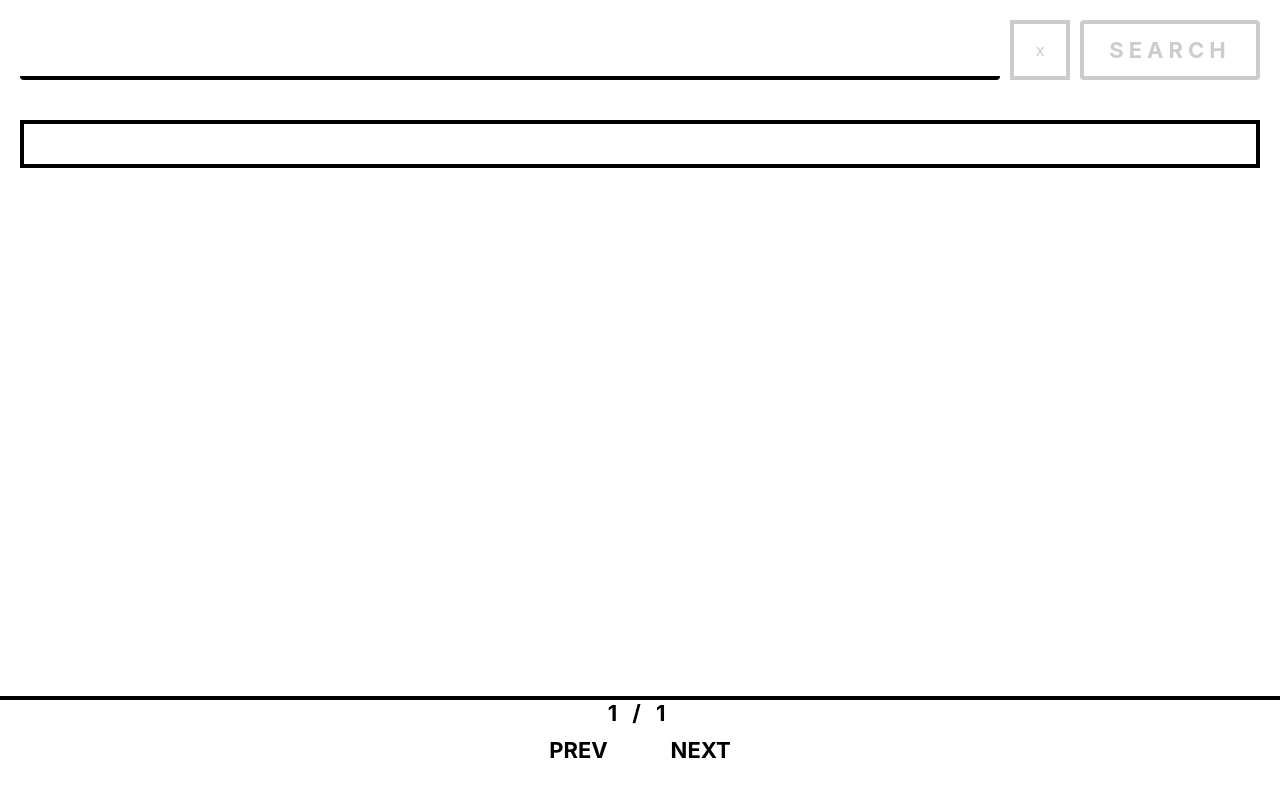
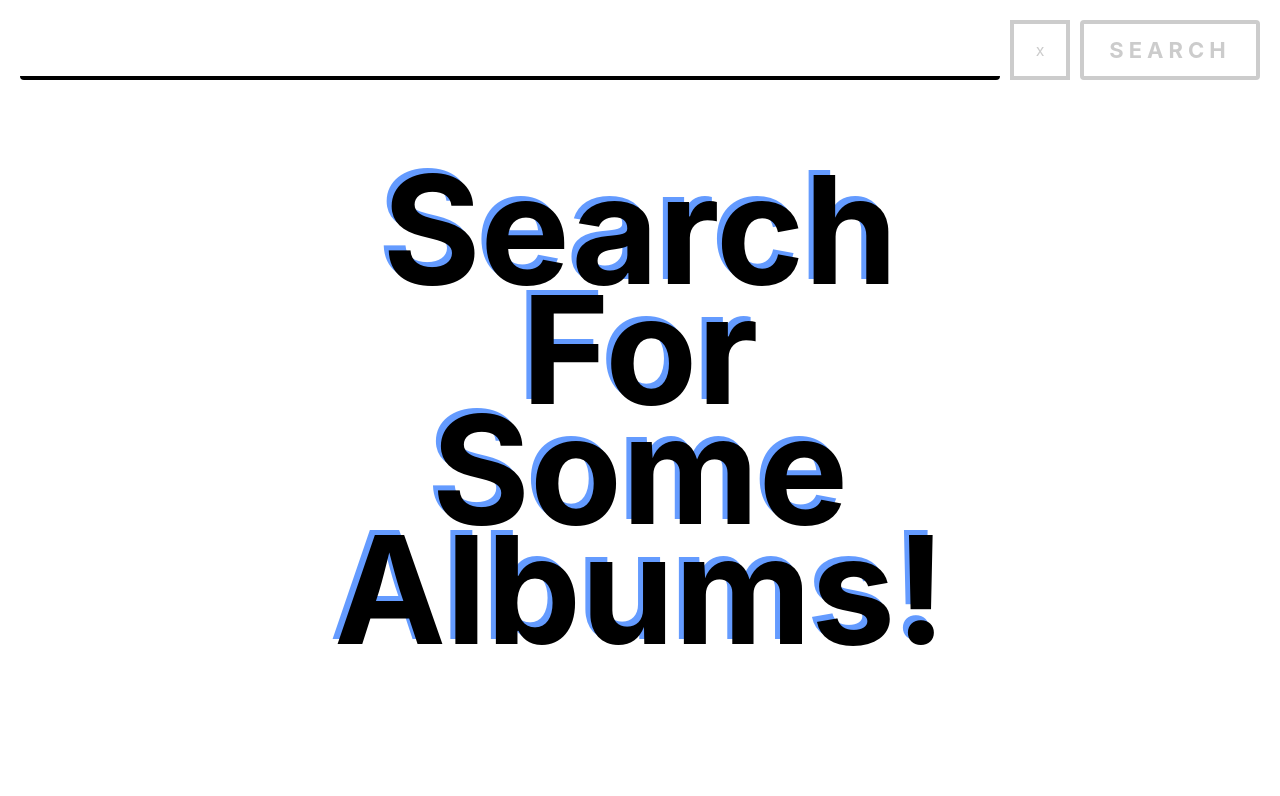
Before and after one commit to jfcali/itunes-fetcher, a React app: page / in a window 1280 px wide. Shown: the top 796 px of the page. Built offline with nearby package versions, Linux system fonts and the light colour scheme.

Commit message:
Add message logic

```diff
--- a/src/components/Catalogue/Catalogue.module.css
+++ b/src/components/Catalogue/Catalogue.module.css
@@ -1,11 +1,10 @@
 .Catalogue {
   box-sizing: border-box;
-  margin: 20px;
   padding: 20px;
-  border: 4px solid black;
   margin-bottom: 100px;
 
   display: grid;
   grid-template-columns: repeat(auto-fit, minmax(300px, 1fr));
+  grid-auto-rows: 170px;
   grid-gap: 20px;
 }
--- a/src/containers/AlbumFetcher/AlbumFetcher.js
+++ b/src/containers/AlbumFetcher/AlbumFetcher.js
@@ -6,6 +6,7 @@ import { goToNavigation } from '../../store/actions/actions';
 import SearchBar from '../../components/SearchBar/SearchBar';
 import Catalogue from '../../components/Catalogue/Catalogue';
 import Navigation from '../../components/Navigation/Navigation';
+import Message from '../../components/Message/Message';
 
 class AlbumFetcher extends Component {
   state = {
@@ -29,34 +30,55 @@ class AlbumFetcher extends Component {
 
   render() {
     return (
-      <div className={styles.AlbumFetcher}>
+      <div
+        className={
+          this.state.sticky
+            ? [styles.AlbumFetcher, styles.Sticky].join(' ')
+            : styles.AlbumFetcher
+        }
+      >
         <SearchBar sticky={this.state.sticky} loading={this.props.loading} />
+        {this.props.albums && this.props.albums.length ? (
           <Catalogue
             sticky={this.state.sticky}
             loading={this.props.loading}
             albums={this.props.albums}
             currentPage={this.props.currentPage}
             albumsPerPage={this.props.albumsPerPage}
+            error={this.props.error}
           />
+        ) : (
+          <Message loading={this.props.loading} error={this.props.error} />
+        )}
+        {this.props.albums && this.props.albums.length ? (
           <Navigation
             currentPage={this.props.currentPage}
             totalPages={this.props.totalPages}
             goTo={this.props.goTo}
           />
+        ) : null}
       </div>
     );
   }
 }
 
 const mapStateToProps = state => {
-  const { loading, albums, currentPage, albumsPerPage, totalPages } = state;
+  const {
+    loading,
+    albums,
+    currentPage,
+    albumsPerPage,
+    totalPages,
+    error
+  } = state;
 
   return {
     loading,
     albums: albums,
     currentPage,
     totalPages,
-    albumsPerPage
+    albumsPerPage,
+    error
   };
 };
 
--- a/src/containers/AlbumFetcher/AlbumFetcher.module.css
+++ b/src/containers/AlbumFetcher/AlbumFetcher.module.css
@@ -1 +1,9 @@
-.AlbumFetcher { }
+.AlbumFetcher {
+  display: grid;
+  grid-template-rows: 100px 1fr 100px;
+  height: 100vh;
+}
+
+.Sticky {
+  grid-template-rows: 1fr;
+}
```
Lines whose indentation alone changed are shown as unchanged.
